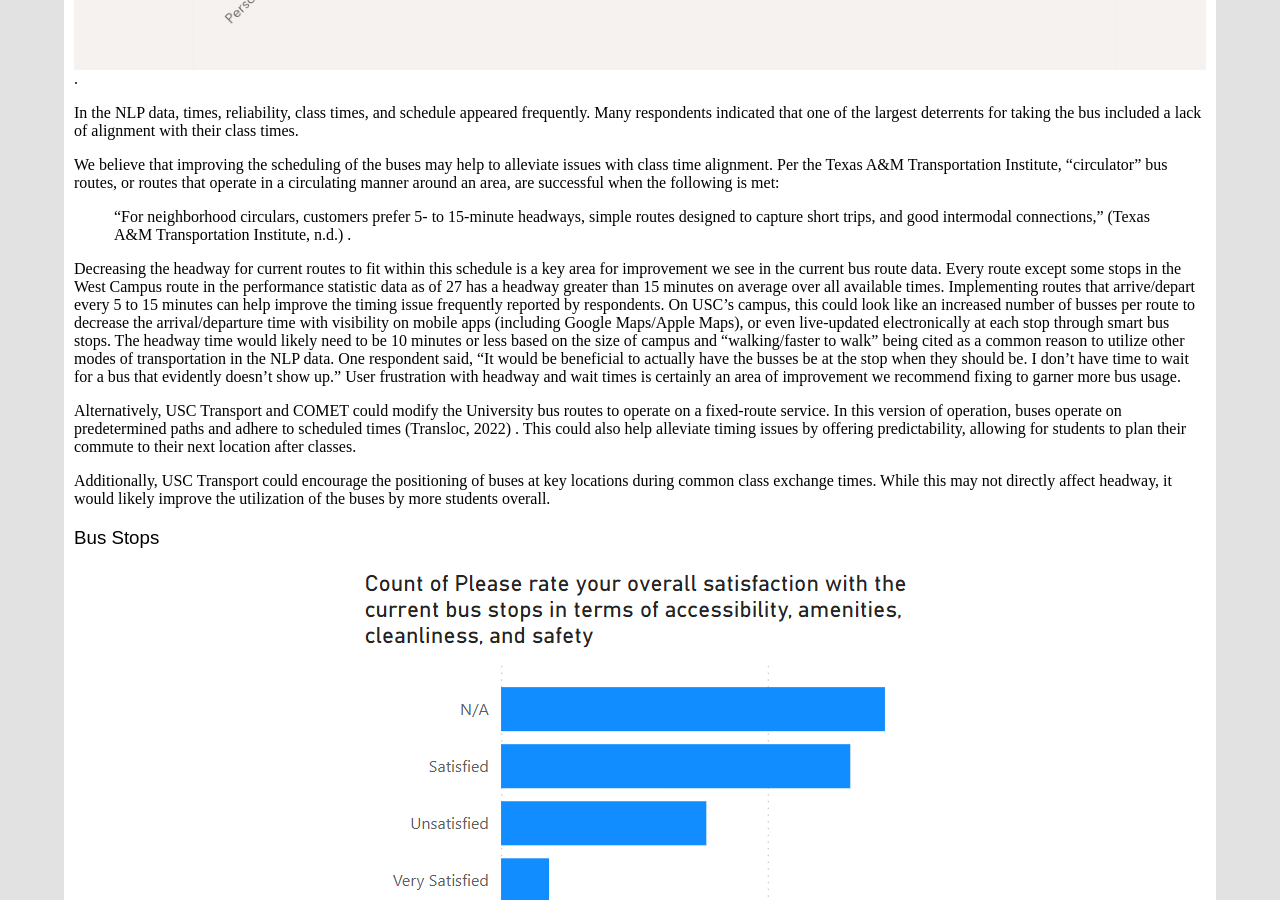
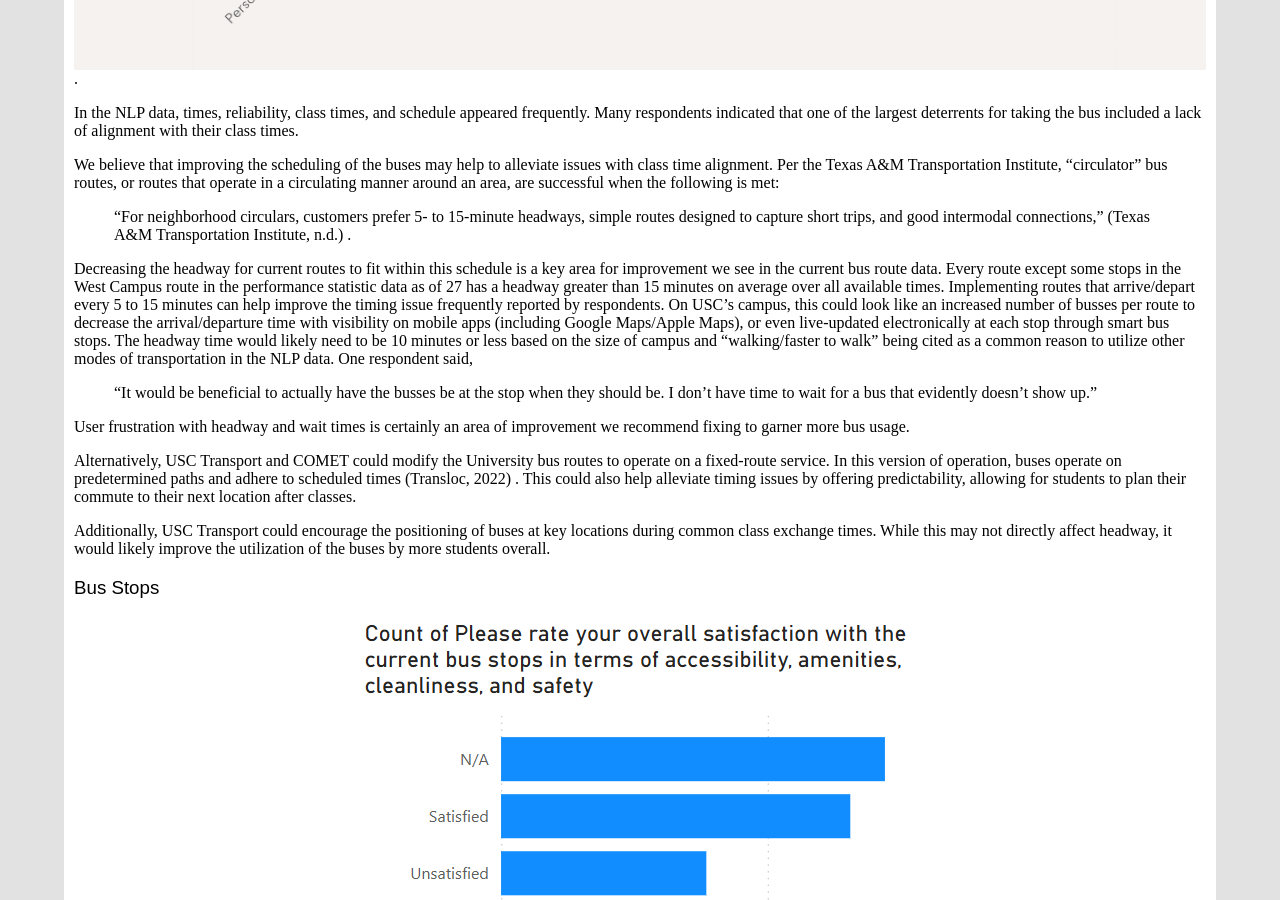
Before and after one commit to hanaEdonnelly/hana.gallery, a Jekyll site: the page built from _projects/5bus-system.md, in a window 1280 px wide and 900 px high, scrolled down 3124 px. Built offline with Jekyll 4.4.1, drawn with Linux system fonts in a browser that asks for light colours; some web fonts are replaced.

Commit message:
Styling issues

```diff
--- a/_projects/5bus-system.md
+++ b/_projects/5bus-system.md
@@ -60,7 +60,10 @@ In the NLP data, times, reliability, class times, and schedule appeared frequent
 We believe that improving the scheduling of the buses may help to alleviate issues with class time alignment. Per the Texas A&M Transportation Institute, “circulator” bus routes, or routes that operate in a circulating manner around an area, are successful when the following is met:
 > “For neighborhood circulars, customers prefer 5- to 15-minute headways, simple routes designed to capture short trips, and good intermodal connections,” (Texas A&M Transportation Institute, n.d.) .
 
-Decreasing the headway for current routes to fit within this schedule is a key area for improvement we see in the current bus route data. Every route except some stops in the West Campus route in the performance statistic data as of 27 has a headway greater than 15 minutes on average over all available times. Implementing routes that arrive/depart every 5 to 15 minutes can help improve the timing issue frequently reported by respondents. On USC’s campus, this could look like an increased number of busses per route to decrease the arrival/departure time with visibility on mobile apps (including Google Maps/Apple Maps), or even live-updated electronically at each stop through smart bus stops. The headway time would likely need to be 10 minutes or less based on the size of campus and “walking/faster to walk” being cited as a common reason to utilize other modes of transportation in the NLP data. One respondent said, “It would be beneficial to actually have the busses be at the stop when they should be. I don’t have time to wait for a bus that evidently doesn’t show up.” User frustration with headway and wait times is certainly an area of improvement we recommend fixing to garner more bus usage.
+Decreasing the headway for current routes to fit within this schedule is a key area for improvement we see in the current bus route data. Every route except some stops in the West Campus route in the performance statistic data as of 27 has a headway greater than 15 minutes on average over all available times. Implementing routes that arrive/depart every 5 to 15 minutes can help improve the timing issue frequently reported by respondents. On USC’s campus, this could look like an increased number of busses per route to decrease the arrival/departure time with visibility on mobile apps (including Google Maps/Apple Maps), or even live-updated electronically at each stop through smart bus stops. The headway time would likely need to be 10 minutes or less based on the size of campus and “walking/faster to walk” being cited as a common reason to utilize other modes of transportation in the NLP data. One respondent said,
+>“It would be beneficial to actually have the busses be at the stop when they should be. I don’t have time to wait for a bus that evidently doesn’t show up.”
+
+User frustration with headway and wait times is certainly an area of improvement we recommend fixing to garner more bus usage.
 
 Alternatively, USC Transport and COMET could modify the University bus routes to operate on a fixed-route service. In this version of operation, buses operate on predetermined paths and adhere to scheduled times (Transloc, 2022) . This could also help alleviate timing issues by offering predictability, allowing for students to plan their commute to their next location after classes.
 
```
Also changed, not shown: 1 other file.
